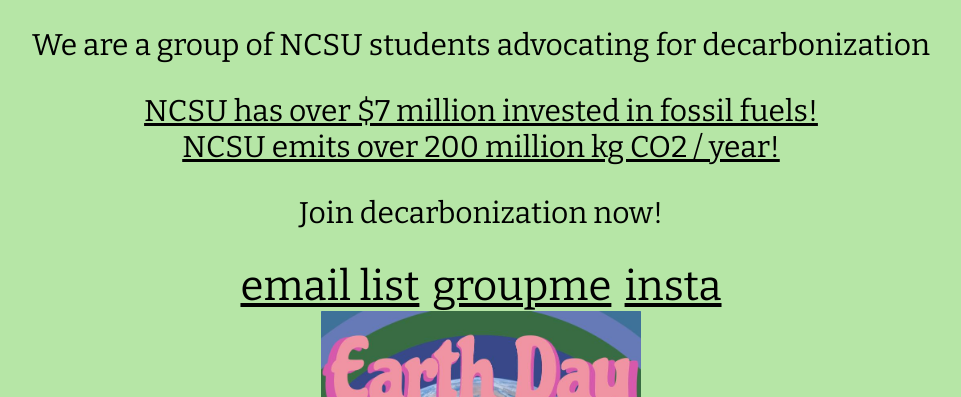
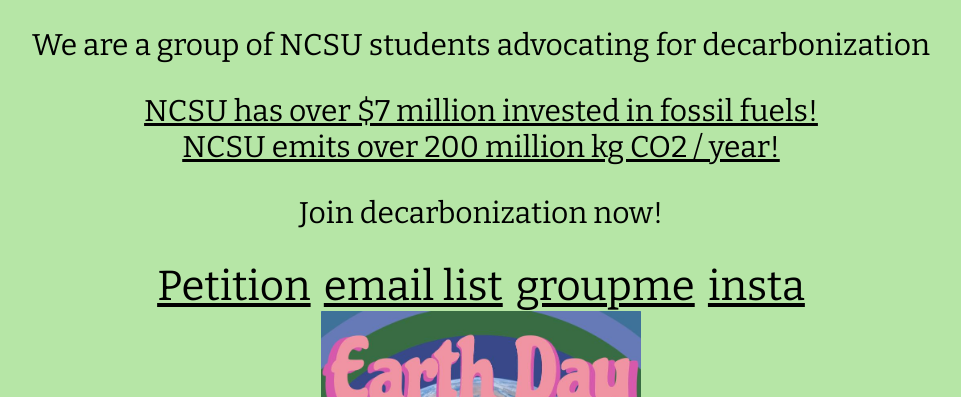
Before and after one commit to noahlb123/sand-site, a plain HTML site: page index.html in a window 1280 px wide. Shown: the part 403-800 px from the top of the page, without its empty margins (159-1120 px from the left). Drawn offline with nearby package versions, Linux system fonts and the light colour scheme.

Commit message:
Added petition

```diff
--- a/index.html
+++ b/index.html
@@ -25,6 +25,7 @@
     <p>Join decarbonization now!</p>
   </div>
   <div id="rsvp-wrapper">
+    <a target="_blank" class="rsvp" href="https://docs.google.com/forms/d/e/1FAIpQLSdmdMOdOBlbVsQZaKm_52iezpyqhz3_gGs5ZU2xjhBd3OgZOw/viewform?usp=sf_link">Petition</a>
     <a target="_blank" class="rsvp" href="https://docs.google.com/forms/d/e/1FAIpQLSelz-maxyMl0cLydjpObtYvBiiomfwF2NTGlXXxCN08Srfwkw/viewform?usp=sf_link">email list</a>
     <a target="_blank" class="rsvp" href="https://groupme.com/join_group/96834708/pwjme1wi">groupme</a>
     <a target="_blank" class="rsvp" href="https://www.instagram.com/decarb_ncsu/">insta</a>
```
